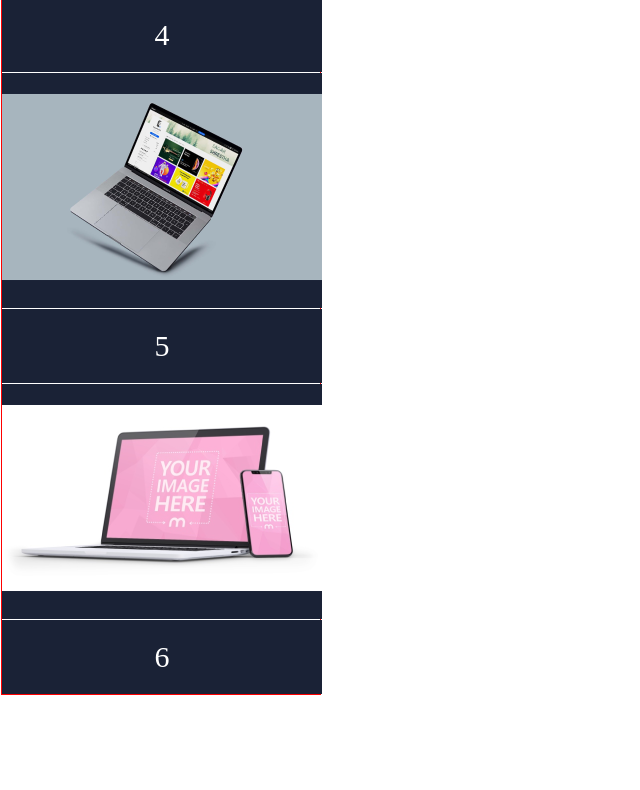
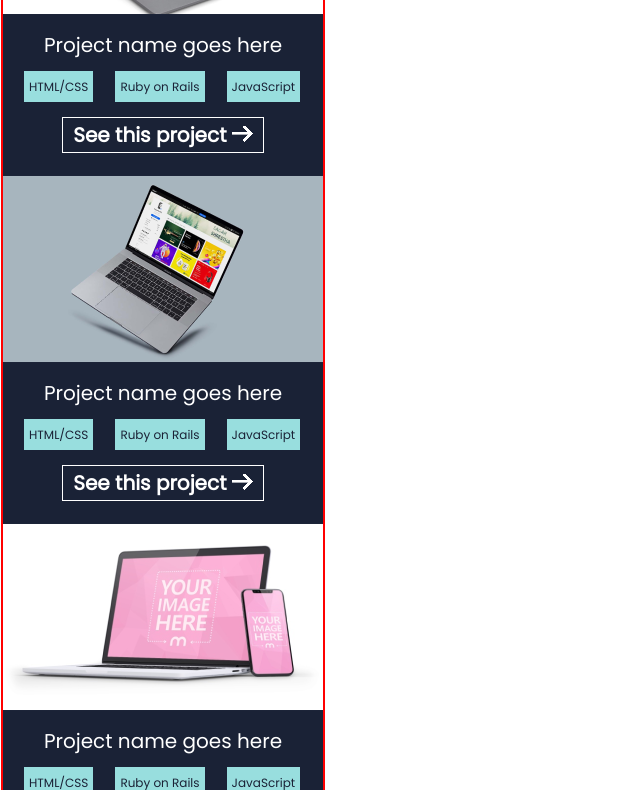
Before and after one commit to marurevi/Portfolio, a website: page index.html in a window 1280 px wide. Shown: the part 2010-2800 px from the top of the page, without its empty margins (0-640 px from the left). Before the commit the page ends 2705 px from the top, so only its background shows below. Drawn offline with nearby package versions, Linux system fonts and the light colour scheme.

Commit message:
Add Proyects Section

```diff
--- a/index.html
+++ b/index.html
@@ -14,7 +14,7 @@
     <body>
       <header id="header">
         <nav>
-          <button class="menuBtn"><img src="images/icons8-menu-rounded-50.png" alt="menu icon"></button>
+          <button class="menuBtn" type="button"><img src="images/icons8-menu-rounded-50.png" alt="menu icon"></button>
         </nav>
       </header>
       <section id="headline" class="box3">
@@ -24,28 +24,77 @@
           If you like what you see and have a project you need coded, don't
           hesitate and contact me.
         </p>
-        <button class="btn">Start collaboration</button>
+        <button class="btn" type="button">Start collaboration</button>
       </section>
-      <!-- Second Part of the Project -->
+
+<!-- Second Part of the Project -->
+
       <section id="works" class="sectionWorks">
-        <h1>Projects</h1>
+        <h2>Projects</h2>
         <div class="grid-container">
           <div><img src="./images/pj1.png" alt="imagen oficina 1"></div>
-          <div>1</div>
+          <div>
+            <h3>Project name goes here</h3>
+            <div class="tools">
+              <h4>HTML/CSS</h4>
+              <h4>Ruby on Rails</h4>
+              <h4>JavaScript</h4>
+            </div>
+            <a href="#works">See this project  <span><img src="./images/arrow.png" alt='arrow'/></span></a>
+          </div>
           <div><img src="./images/pj2.png" alt="imagen oficina 2"></div>
-          <div>2</div>
+          <div>
+            <h3>Project name goes here</h3>
+            <div class="tools">
+              <h4>HTML/CSS</h4>
+              <h4>Ruby on Rails</h4>
+              <h4>JavaScript</h4>
+            </div>
+            <a href="#works">See this project  <span><img src="./images/arrow.png" alt='arrow'/></span></a>
+          </div>
           <div><img src="./images/pj3.png" alt="imagen oficina 3"></div>
-          <div>3</div>
+          <div>
+            <h3>Project name goes here</h3>
+            <div class="tools">
+              <h4>HTML/CSS</h4>
+              <h4>Ruby on Rails</h4>
+              <h4>JavaScript</h4>
+            </div>
+            <a href="#works">See this project  <span><img src="./images/arrow.png" alt='arrow'/></span></a>
+          </div>
           <div><img src="./images/pj4.png" alt="imagen oficina 4"></div>
-          <div>4</div>
+          <div>
+            <h3>Project name goes here</h3>
+            <div class="tools">
+              <h4>HTML/CSS</h4>
+              <h4>Ruby on Rails</h4>
+              <h4>JavaScript</h4>
+            </div>
+            <a href="#works">See this project  <span><img src="./images/arrow.png" alt='arrow'/></span></a>
+          </div>
           <div><img src="./images/pj5.png" alt="imagen oficina 5"></div>
-          <div>5</div>
+          <div>
+            <h3>Project name goes here</h3>
+            <div class="tools">
+              <h4>HTML/CSS</h4>
+              <h4>Ruby on Rails</h4>
+              <h4>JavaScript</h4>
+            </div>
+            <a href="#works">See this project  <span><img src="./images/arrow.png" alt='arrow'/></span></a>
+          </div>
           <div><img src="./images/pj6.png" alt="imagen oficina 6"></div>
-          <div>6</div>
+          <div>
+            <h3>Project name goes here</h3>
+            <div class="tools">
+              <h4>HTML/CSS</h4>
+              <h4>Ruby on Rails</h4>
+              <h4>JavaScript</h4>
+            </div>
+            <a href="#works">See this project  <span><img src="./images/arrow.png" alt='arrow'/></span></a>
+          </div>
         </div>
       </section>
       <section id="aboutMySelf">
-
       </section>
     </body>
   </html>
--- a/style.css
+++ b/style.css
@@ -71,6 +71,46 @@ h1 {
   margin-bottom: 20px;
 }
 
+h2 {
+  position: relative;
+  width: 220px;
+  height: 100px;
+  padding-left: 20px;
+  font-family: 'Playfair Display', serif;
+  font-size: 35px;
+  font-style: normal;
+  font-weight: 520;
+  line-height: 50px;
+  text-align: left;
+  color: #1a2236;
+  margin-top: 50px;
+}
+
+h3 {
+  font-family: 'Poppins', serif;
+  font-size: 20px;
+  font-style: normal;
+  font-weight: lighter;
+  line-height: 80%;
+  text-align: center;
+  color: white;
+  margin: 20px 0 15px 0;
+}
+
+h4 {
+  border: solid #1a2236 1px;
+  padding: 5px;
+  margin: 2px 10px 2px 10px;
+  background-color: #98dede;
+  font-family: 'Poppins', sans-serif;
+  font-size: 12px;
+  font-style: normal;
+  font-weight: 200;
+  line-height: 21px;
+  text-align: center;
+  color: #1a2236;
+}
+
 p {
   position: relative;
   padding-left: 20px;
@@ -108,27 +148,45 @@ p {
   border: solid #1a2236 1px;
 }
 
-/* Second Part of the Project */
 .sectionWorks {
   position: relative;
   top: 640px;
-  width: 320px 0;
-  background-color: aqua;
-  border: solid red 1px;
+  width: 320px;
+  background-color: white;
+  border: solid red 2px;
 }
 
 .grid-container {
   display: grid;
-  grid-template-rows: 186px 200px;
-  gap: 1px;
-  background-color: white;
-  padding: 0px;
+  grid-template-rows: 188px 156px 188px 156px 188px 156px 188px 156px 188px 156px 188px 156px;
+  gap: 2px;
+  background-color: #1a2236;
+  padding: 0;
 }
 
 .grid-container > div {
   background-color: #1a2236;
   text-align: center;
-  padding: 20px 0;
   font-size: 30px;
   color: white;
 }
+
+.tools {
+  display: flex;
+  flex-direction: row;
+  align-content: center;
+  margin: 10px 0 10px 10px;
+}
+
+a {
+  border: solid white 1px;
+  font-family: 'Poppins', serif;
+  font-size: 20px;
+  font-style: normal;
+  font-weight: bold;
+  line-height: 80%;
+  text-align: center;
+  color: white;
+  padding: 3px 10px 3px 10px;
+  text-decoration: none;
+}
```
Also changed, not shown: images/arrow.png (added).
